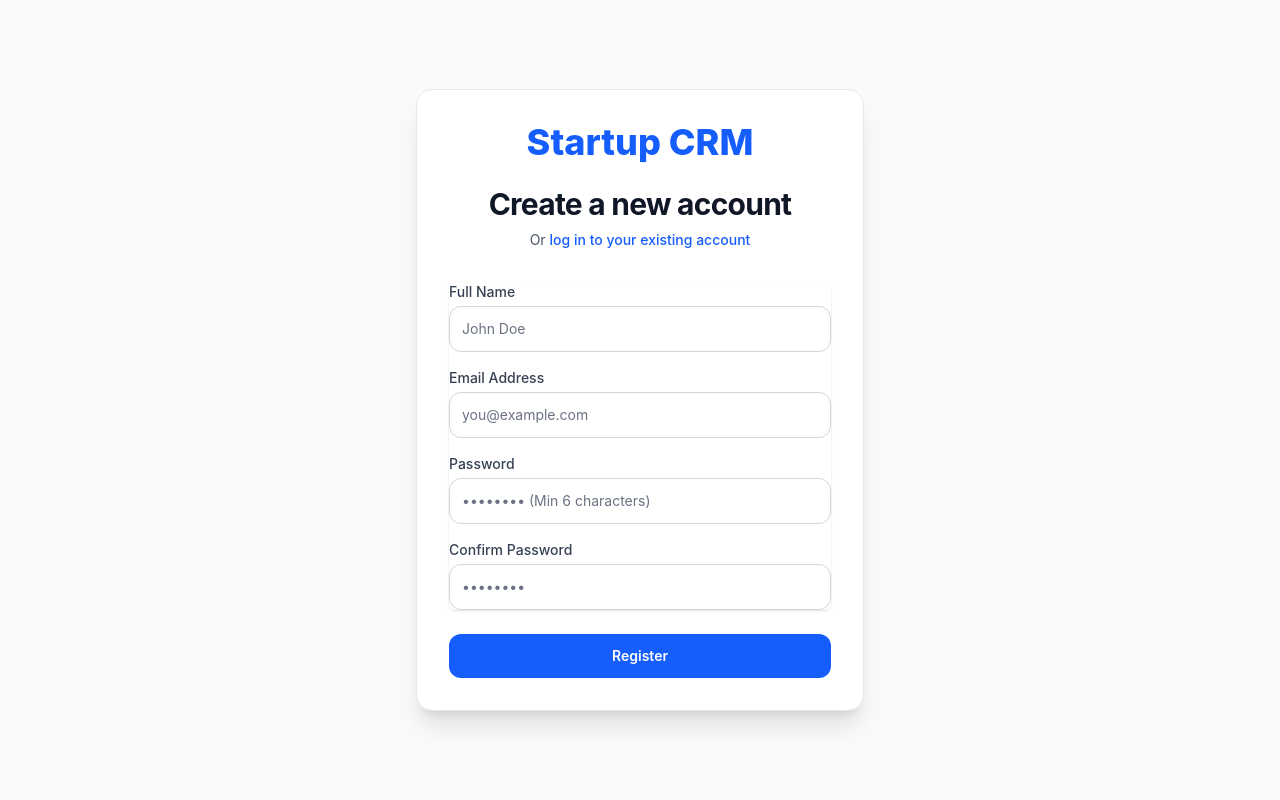
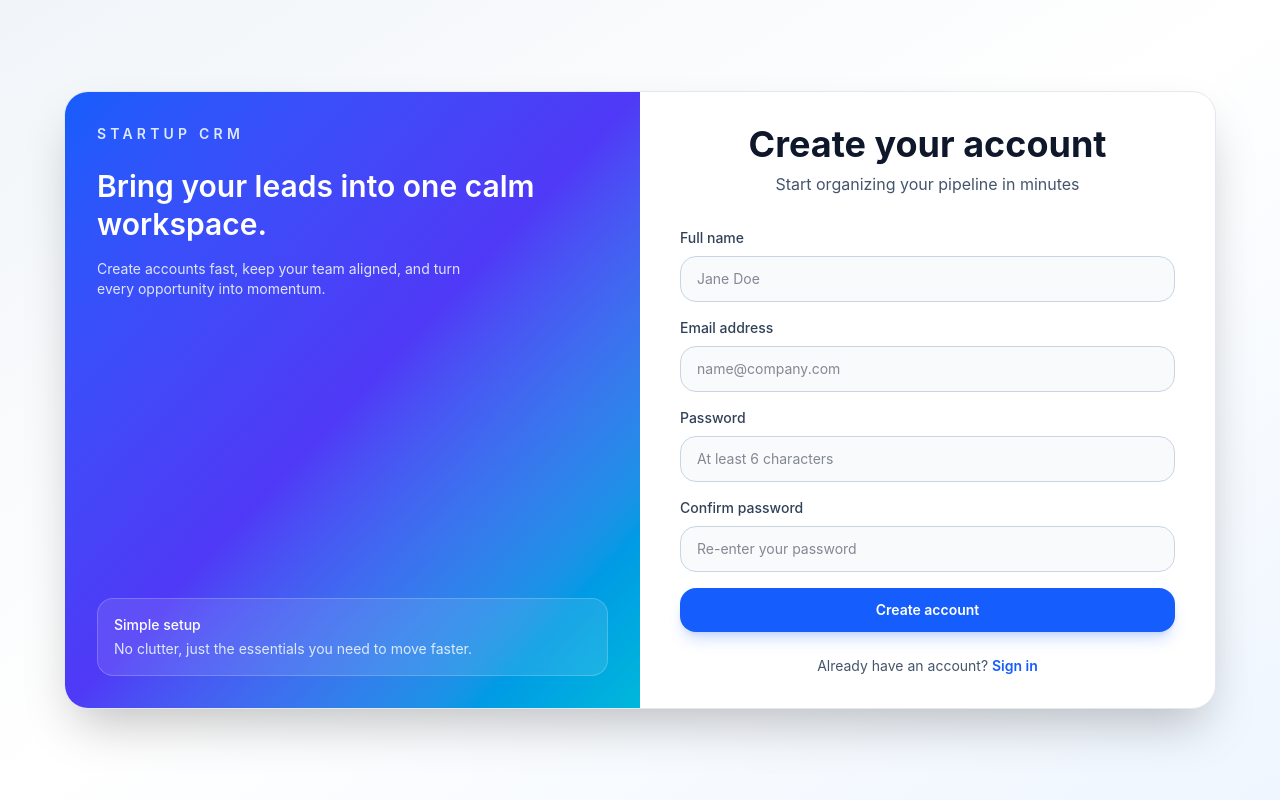
Before and after one commit to sampathkumarreddy123/startup-crm-lite, a React (Vite) app: page /register in a window 1280 px wide. Built offline with nearby package versions, Linux system fonts and the light colour scheme; no server answers.

Commit message:
some UI corrections

```diff
--- a/src/pages/Login.jsx
+++ b/src/pages/Login.jsx
@@ -34,31 +34,35 @@ export default function Login() {
   };
 
   return (
-    <div className="flex min-h-screen items-center justify-center bg-gray-50 px-4 py-12 dark:bg-gray-900 transition-colors duration-200">
+    <div className="min-h-screen bg-gradient-to-br from-slate-100 via-white to-blue-50 px-4 py-8 text-slate-900 transition-colors duration-200 dark:from-slate-950 dark:via-slate-900 dark:to-slate-800 dark:text-slate-100 sm:px-6 lg:px-8">
       <Toaster />
-      <div className="w-full max-w-md space-y-8 bg-white p-8 rounded-2xl border border-gray-200 shadow-xl dark:bg-gray-800 dark:border-gray-700 transition-all duration-200">
+      <div className="mx-auto flex min-h-[calc(100vh-4rem)] max-w-6xl items-center justify-center">
+        <div className="grid w-full overflow-hidden rounded-3xl border border-slate-200 bg-white shadow-2xl dark:border-slate-700 dark:bg-slate-800 md:grid-cols-2">
+          <div className="hidden bg-gradient-to-br from-blue-600 via-indigo-600 to-cyan-500 p-8 text-white md:flex md:flex-col md:justify-between">
             <div>
-          <h1 className="text-center text-4xl font-extrabold text-blue-600 dark:text-blue-500">
-            Startup CRM
-          </h1>
-          <h2 className="mt-6 text-center text-3xl font-bold tracking-tight text-gray-900 dark:text-white">
-            Log in to your account
-          </h2>
-          <p className="mt-2 text-center text-sm text-gray-600 dark:text-gray-400">
-            Or{" "}
-            <Link
-              to="/register"
-              className="font-medium text-blue-600 hover:text-blue-500 dark:text-blue-400 dark:hover:text-blue-300"
-            >
-              create a new account
-            </Link>
+              <p className="text-sm font-semibold uppercase tracking-[0.3em] text-blue-100">Startup CRM</p>
+              <h2 className="mt-6 text-3xl font-semibold leading-tight">Manage leads with clarity and speed.</h2>
+              <p className="mt-4 max-w-sm text-sm text-blue-50/90">Track opportunities, keep your pipeline moving, and stay on top of every customer conversation.</p>
+            </div>
+            <div className="rounded-2xl border border-white/20 bg-white/10 p-4 text-sm backdrop-blur-sm">
+              <p className="font-medium">Trusted by modern teams</p>
+              <p className="mt-1 text-blue-100">Clean reporting, fast updates, simple onboarding.</p>
+            </div>
+          </div>
+
+          <div className="px-6 py-8 sm:px-8 lg:px-10">
+            <div className="text-center">
+              <h1 className="text-3xl font-bold text-slate-900 dark:text-white sm:text-4xl">Welcome back</h1>
+              <p className="mt-2 text-sm text-slate-600 dark:text-slate-300 sm:text-base">
+                Sign in to continue your workspace
               </p>
             </div>
-        <form className="mt-8 space-y-6" onSubmit={handleSubmit}>
-          <div className="space-y-4 rounded-md shadow-sm">
+
+            <form className="mt-8 space-y-5" onSubmit={handleSubmit}>
+              <div className="space-y-4">
                 <div>
-              <label className="block text-sm font-medium text-gray-700 dark:text-gray-300 mb-1">
-                Email Address
+                  <label className="mb-2 block text-sm font-medium text-slate-700 dark:text-slate-200">
+                    Email address
                   </label>
                   <input
                     id="email-address"
@@ -67,12 +71,12 @@ export default function Login() {
                     required
                     value={email}
                     onChange={(e) => setEmail(e.target.value)}
-                className="relative block w-full rounded-xl border border-gray-300 px-3 py-3 text-gray-900 placeholder-gray-500 focus:z-10 focus:border-blue-500 focus:outline-none focus:ring-blue-500 dark:border-gray-600 dark:bg-gray-700 dark:text-white dark:placeholder-gray-400 sm:text-sm"
-                placeholder="you@example.com"
+                    className="w-full rounded-2xl border border-slate-300 bg-slate-50 px-4 py-3 text-sm text-slate-900 outline-none transition focus:border-blue-500 focus:ring-2 focus:ring-blue-200 dark:border-slate-600 dark:bg-slate-700 dark:text-white dark:focus:ring-blue-500/30"
+                    placeholder="name@company.com"
                   />
                 </div>
                 <div>
-              <label className="block text-sm font-medium text-gray-700 dark:text-gray-300 mb-1">
+                  <label className="mb-2 block text-sm font-medium text-slate-700 dark:text-slate-200">
                     Password
                   </label>
                   <input
@@ -82,22 +86,32 @@ export default function Login() {
                     required
                     value={password}
                     onChange={(e) => setPassword(e.target.value)}
-                className="relative block w-full rounded-xl border border-gray-300 px-3 py-3 text-gray-900 placeholder-gray-500 focus:z-10 focus:border-blue-500 focus:outline-none focus:ring-blue-500 dark:border-gray-600 dark:bg-gray-700 dark:text-white dark:placeholder-gray-400 sm:text-sm"
-                placeholder="••••••••"
+                    className="w-full rounded-2xl border border-slate-300 bg-slate-50 px-4 py-3 text-sm text-slate-900 outline-none transition focus:border-blue-500 focus:ring-2 focus:ring-blue-200 dark:border-slate-600 dark:bg-slate-700 dark:text-white dark:focus:ring-blue-500/30"
+                    placeholder="Enter your password"
                   />
                 </div>
               </div>
 
-          <div>
               <button
                 type="submit"
                 disabled={isSubmitting}
-              className="group relative flex w-full justify-center rounded-xl bg-blue-600 px-4 py-3 text-sm font-semibold text-white transition-all hover:bg-blue-700 focus:outline-none focus:ring-2 focus:ring-blue-500 focus:ring-offset-2 disabled:opacity-50"
+                className="flex w-full justify-center rounded-2xl bg-blue-600 px-4 py-3 text-sm font-semibold text-white shadow-lg shadow-blue-600/20 transition hover:bg-blue-700 focus:outline-none focus:ring-2 focus:ring-blue-500 focus:ring-offset-2 disabled:cursor-not-allowed disabled:opacity-60"
               >
-              {isSubmitting ? "Logging in..." : "Log in"}
+                {isSubmitting ? "Signing in..." : "Sign in"}
               </button>
+            </form>
+
+            <p className="mt-6 text-center text-sm text-slate-600 dark:text-slate-300">
+              New here?{' '}
+              <Link
+                to="/register"
+                className="font-semibold text-blue-600 hover:text-blue-500 dark:text-blue-400 dark:hover:text-blue-300"
+              >
+                Create an account
+              </Link>
+            </p>
           </div>
-        </form>
+        </div>
       </div>
     </div>
   );
--- a/src/pages/Register.jsx
+++ b/src/pages/Register.jsx
@@ -49,31 +49,35 @@ export default function Register() {
   };
 
   return (
-    <div className="flex min-h-screen items-center justify-center bg-gray-50 px-4 py-12 dark:bg-gray-900 transition-colors duration-200">
+    <div className="min-h-screen bg-gradient-to-br from-slate-100 via-white to-blue-50 px-4 py-8 text-slate-900 transition-colors duration-200 dark:from-slate-950 dark:via-slate-900 dark:to-slate-800 dark:text-slate-100 sm:px-6 lg:px-8">
       <Toaster />
-      <div className="w-full max-w-md space-y-8 bg-white p-8 rounded-2xl border border-gray-200 shadow-xl dark:bg-gray-800 dark:border-gray-700 transition-all duration-200">
+      <div className="mx-auto flex min-h-[calc(100vh-4rem)] max-w-6xl items-center justify-center">
+        <div className="grid w-full overflow-hidden rounded-3xl border border-slate-200 bg-white shadow-2xl dark:border-slate-700 dark:bg-slate-800 md:grid-cols-2">
+          <div className="hidden bg-gradient-to-br from-blue-600 via-indigo-600 to-cyan-500 p-8 text-white md:flex md:flex-col md:justify-between">
             <div>
-          <h1 className="text-center text-4xl font-extrabold text-blue-600 dark:text-blue-500">
-            Startup CRM
-          </h1>
-          <h2 className="mt-6 text-center text-3xl font-bold tracking-tight text-gray-900 dark:text-white">
-            Create a new account
-          </h2>
-          <p className="mt-2 text-center text-sm text-gray-600 dark:text-gray-400">
-            Or{" "}
-            <Link
-              to="/login"
-              className="font-medium text-blue-600 hover:text-blue-500 dark:text-blue-400 dark:hover:text-blue-300"
-            >
-              log in to your existing account
-            </Link>
+              <p className="text-sm font-semibold uppercase tracking-[0.3em] text-blue-100">Startup CRM</p>
+              <h2 className="mt-6 text-3xl font-semibold leading-tight">Bring your leads into one calm workspace.</h2>
+              <p className="mt-4 max-w-sm text-sm text-blue-50/90">Create accounts fast, keep your team aligned, and turn every opportunity into momentum.</p>
+            </div>
+            <div className="rounded-2xl border border-white/20 bg-white/10 p-4 text-sm backdrop-blur-sm">
+              <p className="font-medium">Simple setup</p>
+              <p className="mt-1 text-blue-100">No clutter, just the essentials you need to move faster.</p>
+            </div>
+          </div>
+
+          <div className="px-6 py-8 sm:px-8 lg:px-10">
+            <div className="text-center">
+              <h1 className="text-3xl font-bold text-slate-900 dark:text-white sm:text-4xl">Create your account</h1>
+              <p className="mt-2 text-sm text-slate-600 dark:text-slate-300 sm:text-base">
+                Start organizing your pipeline in minutes
               </p>
             </div>
+
             <form className="mt-8 space-y-4" onSubmit={handleSubmit}>
-          <div className="space-y-4 rounded-md shadow-sm">
+              <div className="space-y-4">
                 <div>
-              <label className="block text-sm font-medium text-gray-700 dark:text-gray-300 mb-1">
-                Full Name
+                  <label className="mb-2 block text-sm font-medium text-slate-700 dark:text-slate-200">
+                    Full name
                   </label>
                   <input
                     id="name"
@@ -82,13 +86,13 @@ export default function Register() {
                     required
                     value={name}
                     onChange={(e) => setName(e.target.value)}
-                className="relative block w-full rounded-xl border border-gray-300 px-3 py-3 text-gray-900 placeholder-gray-500 focus:z-10 focus:border-blue-500 focus:outline-none focus:ring-blue-500 dark:border-gray-600 dark:bg-gray-700 dark:text-white dark:placeholder-gray-400 sm:text-sm"
-                placeholder="John Doe"
+                    className="w-full rounded-2xl border border-slate-300 bg-slate-50 px-4 py-3 text-sm text-slate-900 outline-none transition focus:border-blue-500 focus:ring-2 focus:ring-blue-200 dark:border-slate-600 dark:bg-slate-700 dark:text-white dark:focus:ring-blue-500/30"
+                    placeholder="Jane Doe"
                   />
                 </div>
                 <div>
-              <label className="block text-sm font-medium text-gray-700 dark:text-gray-300 mb-1">
-                Email Address
+                  <label className="mb-2 block text-sm font-medium text-slate-700 dark:text-slate-200">
+                    Email address
                   </label>
                   <input
                     id="email-address"
@@ -97,12 +101,12 @@ export default function Register() {
                     required
                     value={email}
                     onChange={(e) => setEmail(e.target.value)}
-                className="relative block w-full rounded-xl border border-gray-300 px-3 py-3 text-gray-900 placeholder-gray-500 focus:z-10 focus:border-blue-500 focus:outline-none focus:ring-blue-500 dark:border-gray-600 dark:bg-gray-700 dark:text-white dark:placeholder-gray-400 sm:text-sm"
-                placeholder="you@example.com"
+                    className="w-full rounded-2xl border border-slate-300 bg-slate-50 px-4 py-3 text-sm text-slate-900 outline-none transition focus:border-blue-500 focus:ring-2 focus:ring-blue-200 dark:border-slate-600 dark:bg-slate-700 dark:text-white dark:focus:ring-blue-500/30"
+                    placeholder="name@company.com"
                   />
                 </div>
                 <div>
-              <label className="block text-sm font-medium text-gray-700 dark:text-gray-300 mb-1">
+                  <label className="mb-2 block text-sm font-medium text-slate-700 dark:text-slate-200">
                     Password
                   </label>
                   <input
@@ -112,13 +116,13 @@ export default function Register() {
                     required
                     value={password}
                     onChange={(e) => setPassword(e.target.value)}
-                className="relative block w-full rounded-xl border border-gray-300 px-3 py-3 text-gray-900 placeholder-gray-500 focus:z-10 focus:border-blue-500 focus:outline-none focus:ring-blue-500 dark:border-gray-600 dark:bg-gray-700 dark:text-white dark:placeholder-gray-400 sm:text-sm"
-                placeholder="•••••••• (Min 6 characters)"
+                    className="w-full rounded-2xl border border-slate-300 bg-slate-50 px-4 py-3 text-sm text-slate-900 outline-none transition focus:border-blue-500 focus:ring-2 focus:ring-blue-200 dark:border-slate-600 dark:bg-slate-700 dark:text-white dark:focus:ring-blue-500/30"
+                    placeholder="At least 6 characters"
                   />
                 </div>
                 <div>
-              <label className="block text-sm font-medium text-gray-700 dark:text-gray-300 mb-1">
-                Confirm Password
+                  <label className="mb-2 block text-sm font-medium text-slate-700 dark:text-slate-200">
+                    Confirm password
                   </label>
                   <input
                     id="confirm-password"
@@ -127,22 +131,32 @@ export default function Register() {
                     required
                     value={confirmPassword}
                     onChange={(e) => setConfirmPassword(e.target.value)}
-                className="relative block w-full rounded-xl border border-gray-300 px-3 py-3 text-gray-900 placeholder-gray-500 focus:z-10 focus:border-blue-500 focus:outline-none focus:ring-blue-500 dark:border-gray-600 dark:bg-gray-700 dark:text-white dark:placeholder-gray-400 sm:text-sm"
-                placeholder="••••••••"
+                    className="w-full rounded-2xl border border-slate-300 bg-slate-50 px-4 py-3 text-sm text-slate-900 outline-none transition focus:border-blue-500 focus:ring-2 focus:ring-blue-200 dark:border-slate-600 dark:bg-slate-700 dark:text-white dark:focus:ring-blue-500/30"
+                    placeholder="Re-enter your password"
                   />
                 </div>
               </div>
 
-          <div className="pt-2">
               <button
                 type="submit"
                 disabled={isSubmitting}
-              className="group relative flex w-full justify-center rounded-xl bg-blue-600 px-4 py-3 text-sm font-semibold text-white transition-all hover:bg-blue-700 focus:outline-none focus:ring-2 focus:ring-blue-500 focus:ring-offset-2 disabled:opacity-50"
+                className="flex w-full justify-center rounded-2xl bg-blue-600 px-4 py-3 text-sm font-semibold text-white shadow-lg shadow-blue-600/20 transition hover:bg-blue-700 focus:outline-none focus:ring-2 focus:ring-blue-500 focus:ring-offset-2 disabled:cursor-not-allowed disabled:opacity-60"
               >
-              {isSubmitting ? "Creating account..." : "Register"}
+                {isSubmitting ? "Creating account..." : "Create account"}
               </button>
+            </form>
+
+            <p className="mt-6 text-center text-sm text-slate-600 dark:text-slate-300">
+              Already have an account?{' '}
+              <Link
+                to="/login"
+                className="font-semibold text-blue-600 hover:text-blue-500 dark:text-blue-400 dark:hover:text-blue-300"
+              >
+                Sign in
+              </Link>
+            </p>
           </div>
-        </form>
+        </div>
       </div>
     </div>
   );
```
Lines whose indentation alone changed are shown as unchanged.
